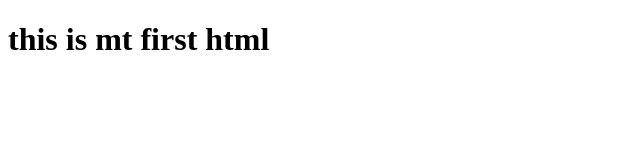
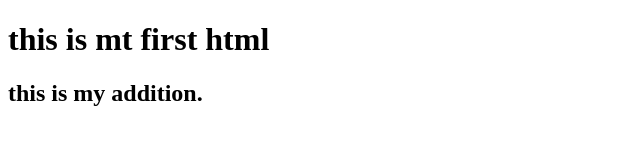
Before and after one commit to Divsh54321/demo, a plain HTML site: page index.html in a window 1280 px wide. Shown: the whole page, without its empty margins (0-640 px from the left). Drawn offline with Linux system fonts and the light colour scheme.

Commit message:
Merge test
Testing Merges and Pull Requests

```diff
--- a/index.html
+++ b/index.html
@@ -9,5 +9,6 @@
 </head>
 <body>
     <h1>this is mt first html</h1>
+    <h2>this is my addition.</h2>
 </body>
 </html>
```
